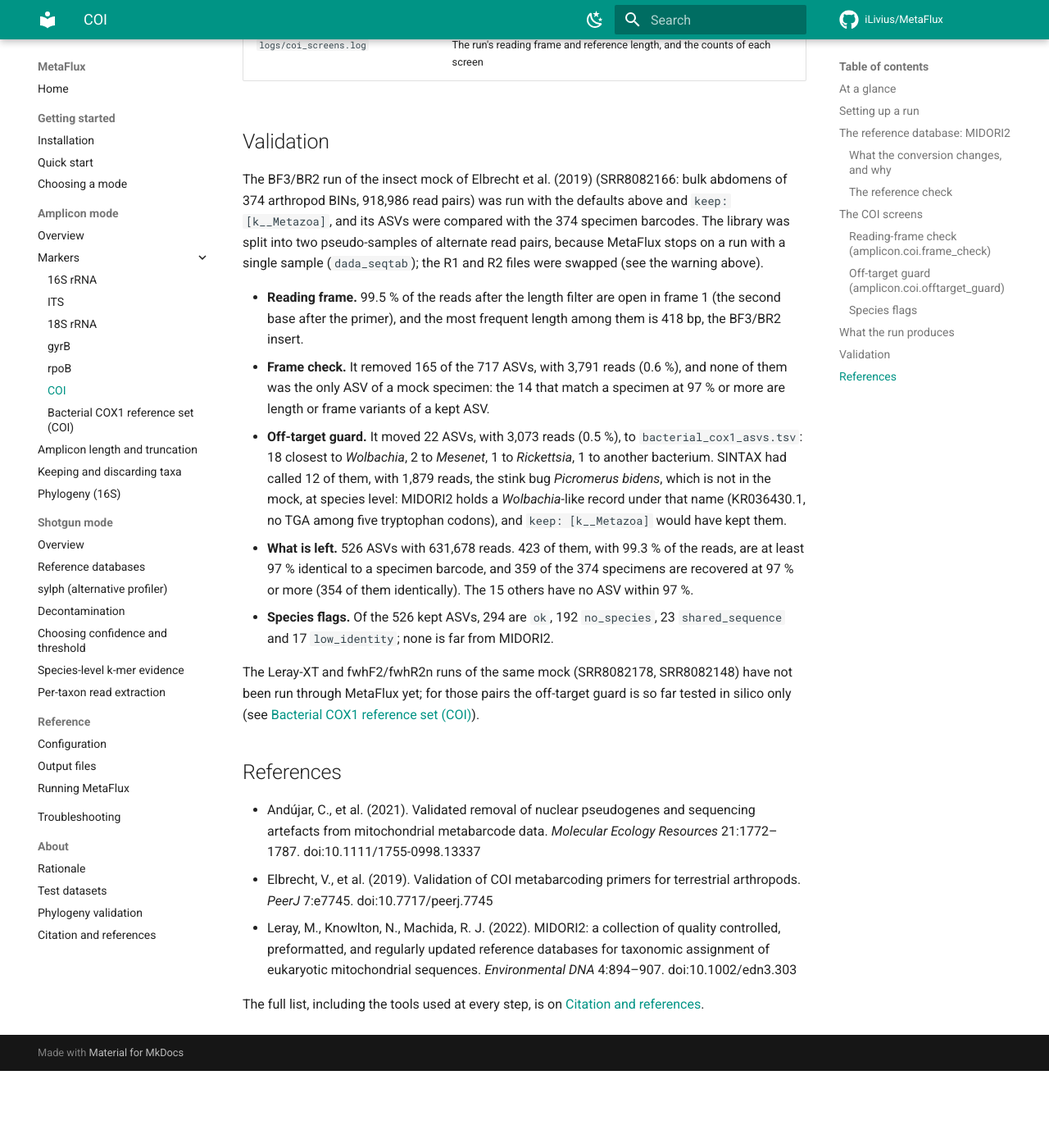
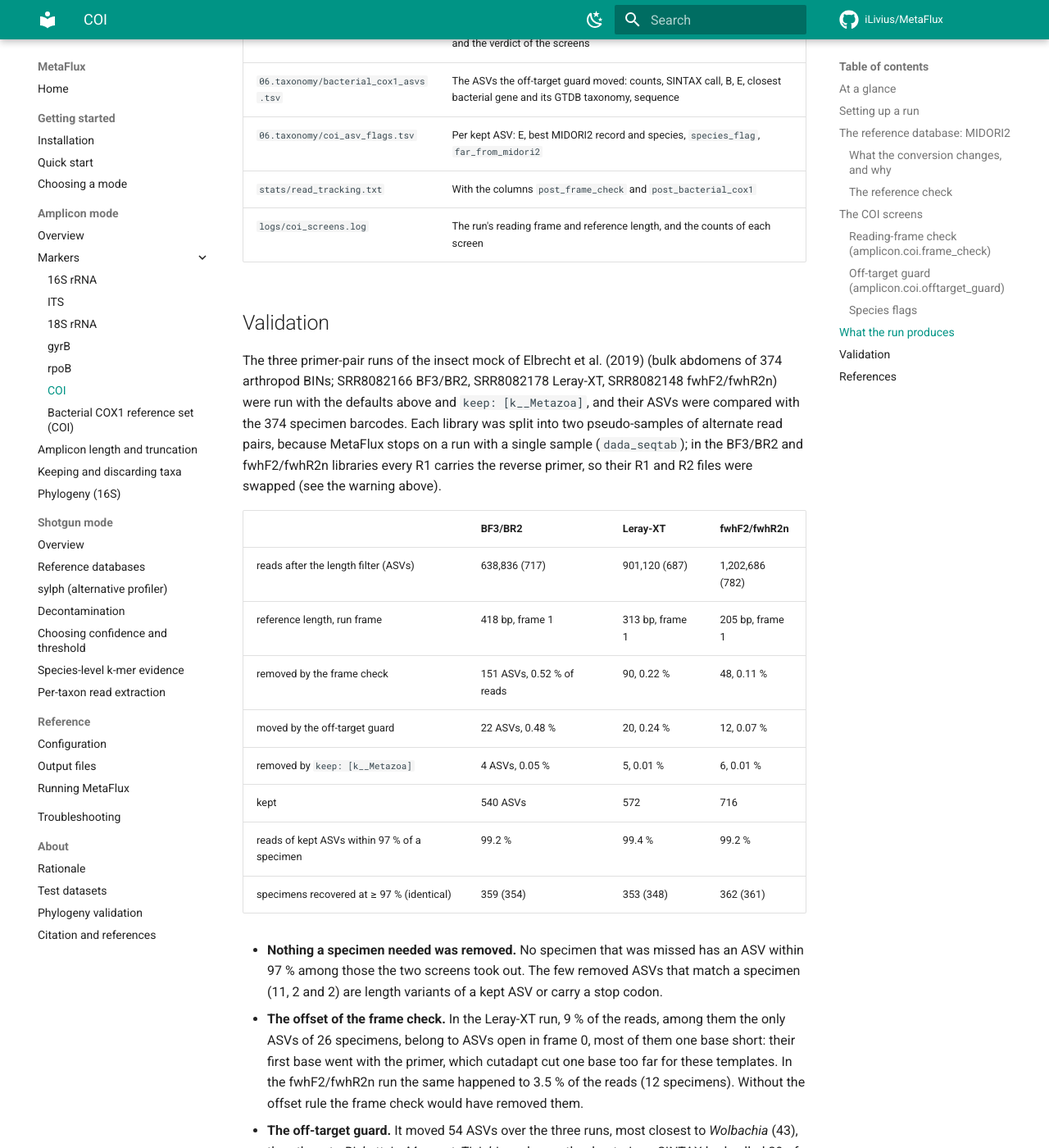
Before and after one commit to iLivius/MetaFlux, an MkDocs documentation site: the page built from docs/amplicon/markers/coi.md, in a window 1280 px wide and 1400 px high, scrolled down 7012 px. Shown: the whole window at 82% size. Built offline with MkDocs 1.6.1 and Material for MkDocs 9.7.7, drawn with Linux system fonts in a browser that asks for light colours; comment, search, counter and statistics services are not loaded; before the commit the page ends 8318 px from its top, so only the background shows below that; some of the changed text lies outside the part shown.

Commit message:
COI: the frame check allows an offset at the ASV's start; validation on all three mock runs
The Leray-XT run of the insect mock showed that cutadapt can cut one base too far
at the end of a primer that matches its template imperfectly, the same way for
every read of that template. The ASV is then one base short and open in the
frame next to the run's, and the frame check removed it: 9 % of the reads, and
the only ASVs of 26 specimens (fwhF2/fwhR2n: 3.5 %, 12 specimens).

- 80d_coi_screens.py, frame_and_length(): an ASV is in frame when it is open in
  the run's frame or in the frame an offset of its start gives it (run frame +
  length difference); its length is acceptable within length_tolerance bases of
  the reference length. A frameshift inside the ASV still leaves stop codons in
  both frames.
- tests/test_coi.py: the frame and length conditions.
- config: the frame_check comment.
- docs: the frame check on the COI page; the validation of the three runs
  (BF3/BR2, Leray-XT, fwhF2/fwhR2n: 359, 353 and 362 of 374 specimens recovered
  at >= 97 %; 0.1-0.5 % of the reads removed by the frame check and 0.07-0.5 %
  moved by the off-target guard, no specimen losing its only ASV); test
  datasets; configuration; changelog.

```diff
--- a/docs/amplicon/markers/coi.md
+++ b/docs/amplicon/markers/coi.md
@@ -155,14 +155,26 @@
 
 ### Reading-frame check (`amplicon.coi.frame_check`)
 
-Every ASV starts right after the forward primer, so all ASVs of a run share one codon
+Every ASV starts right after the forward primer, so the ASVs of a run share one codon
 phase. MetaFlux takes as the run's reading frame the frame free of TAA and TAG, the stop
 codons of every animal mitochondrial code, in most reads, and as the reference length the
 most frequent length, by reads, of the ASVs open in that frame. An ASV passes when
 
-- it has no TAA or TAG in the run's frame, and
-- its length differs from the reference length by whole codons only, by at most
-  `length_tolerance` bases (default 9, three codons).
+- it has no TAA or TAG in the run's frame, or in the frame that an offset of its start
+  gives it, and
+- its length is within `length_tolerance` bases (default 9, three codons) of the reference
+  length.
+
+The offset matters with primers that match some templates imperfectly. Cutadapt can then
+cut a base before or after the end of the primer, the same way for every read of that
+template, and the ASV starts one base early or late: it is one base longer or shorter, and
+open in the neighbouring frame. On the Leray-XT run of the insect mock (below), whose
+primers carry inosines, this happened to 9 % of the reads, among them the only ASVs of 26
+specimens.
+The frame an offset of *d* bases gives is the run's frame plus *d*, so an ASV one base
+short is tested in the frame before the run's. A frameshift inside an ASV, as in a
+pseudogene or an indel artefact, leaves stop codons in both frames, one on each side of the
+shift.
 
 TGA is not used, because it codes for tryptophan in animal and fungal mitochondria, and
 neither are AGA and AGG, stops in the vertebrate code only, so the check works the same for
@@ -249,34 +261,43 @@
 
 ## Validation
 
-The BF3/BR2 run of the insect mock of Elbrecht et al. (2019) (SRR8082166: bulk abdomens of
-374 arthropod BINs, 918,986 read pairs) was run with the defaults above and
-`keep: [k__Metazoa]`, and its ASVs were compared with the 374 specimen barcodes. The library
-was split into two pseudo-samples of alternate read pairs, because MetaFlux stops on a run
-with a single sample (`dada_seqtab`); the R1 and R2 files were swapped (see the warning
-above).
+The three primer-pair runs of the insect mock of Elbrecht et al. (2019) (bulk abdomens of
+374 arthropod BINs; SRR8082166 BF3/BR2, SRR8082178 Leray-XT, SRR8082148 fwhF2/fwhR2n) were
+run with the defaults above and `keep: [k__Metazoa]`, and their ASVs were compared with the
+374 specimen barcodes. Each library was split into two pseudo-samples of alternate read
+pairs, because MetaFlux stops on a run with a single sample (`dada_seqtab`); in the BF3/BR2
+and fwhF2/fwhR2n libraries every R1 carries the reverse primer, so their R1 and R2 files
+were swapped (see the warning above).
 
-- **Reading frame.** 99.5 % of the reads after the length filter are open in frame 1 (the
-  second base after the primer), and the most frequent length among them is 418 bp, the
-  BF3/BR2 insert.
-- **Frame check.** It removed 165 of the 717 ASVs, with 3,791 reads (0.6 %), and none of
-  them was the only ASV of a mock specimen: the 14 that match a specimen at 97 % or more are
-  length or frame variants of a kept ASV.
-- **Off-target guard.** It moved 22 ASVs, with 3,073 reads (0.5 %), to
-  `bacterial_cox1_asvs.tsv`: 18 closest to *Wolbachia*, 2 to *Mesenet*, 1 to *Rickettsia*,
-  1 to another bacterium. SINTAX had called 12 of them, with 1,879 reads, the stink bug
-  *Picromerus bidens*, which is not in the mock, at species level: MIDORI2 holds a
-  *Wolbachia*-like record under that name (KR036430.1, no TGA among five tryptophan codons),
-  and `keep: [k__Metazoa]` would have kept them.
-- **What is left.** 526 ASVs with 631,678 reads. 423 of them, with 99.3 % of the reads, are
-  at least 97 % identical to a specimen barcode, and 359 of the 374 specimens are recovered
-  at 97 % or more (354 of them identically). The 15 others have no ASV within 97 %.
-- **Species flags.** Of the 526 kept ASVs, 294 are `ok`, 192 `no_species`, 23
-  `shared_sequence` and 17 `low_identity`; none is far from MIDORI2.
+| | BF3/BR2 | Leray-XT | fwhF2/fwhR2n |
+|---|---|---|---|
+| reads after the length filter (ASVs) | 638,836 (717) | 901,120 (687) | 1,202,686 (782) |
+| reference length, run frame | 418 bp, frame 1 | 313 bp, frame 1 | 205 bp, frame 1 |
+| removed by the frame check | 151 ASVs, 0.52 % of reads | 90, 0.22 % | 48, 0.11 % |
+| moved by the off-target guard | 22 ASVs, 0.48 % | 20, 0.24 % | 12, 0.07 % |
+| removed by `keep: [k__Metazoa]` | 4 ASVs, 0.05 % | 5, 0.01 % | 6, 0.01 % |
+| kept | 540 ASVs | 572 | 716 |
+| reads of kept ASVs within 97 % of a specimen | 99.2 % | 99.4 % | 99.2 % |
+| specimens recovered at ≥ 97 % (identical) | 359 (354) | 353 (348) | 362 (361) |
 
-The Leray-XT and fwhF2/fwhR2n runs of the same mock (SRR8082178, SRR8082148) have not been
-run through MetaFlux yet; for those pairs the off-target guard is so far tested in silico
-only (see [Bacterial COX1 reference set (COI)](bacterial-cox1.md#step-7-final-test)).
+- **Nothing a specimen needed was removed.** No specimen that was missed has an ASV within
+  97 % among those the two screens took out. The few removed ASVs that match a specimen
+  (11, 2 and 2) are length variants of a kept ASV or carry a stop codon.
+- **The offset of the frame check.** In the Leray-XT run, 9 % of the reads, among them
+  the only ASVs of 26 specimens, belong to ASVs open in frame 0, most of them one base
+  short: their first base went with the primer, which cutadapt cut one base too far for
+  these templates. In the fwhF2/fwhR2n run the same happened to 3.5 % of the reads (12
+  specimens). Without the offset rule the frame check would have removed them.
+- **The off-target guard.** It moved 54 ASVs over the three runs, most closest to
+  *Wolbachia* (43), the others to *Rickettsia*, *Mesenet*, *Tisiphia* and one other
+  bacterium. SINTAX had called 29 of them, with 3,953 reads, the stink bug *Picromerus
+  bidens*, which is not in the mock, at species level: MIDORI2 holds a *Wolbachia*-like
+  record under that name (KR036430.1, no TGA among five tryptophan codons), and
+  `keep: [k__Metazoa]` would have kept them.
+- **Species flags.** Of the kept ASVs, 55 % (BF3/BR2), 49 % (Leray-XT) and 39 %
+  (fwhF2/fwhR2n) are `ok`, and `low_identity` and `shared_sequence` together flag 8–11 %;
+  the others have no species call, more of them the shorter the amplicon. None is far from
+  MIDORI2.
 
 ## References
 
```
Also changed, not shown: CHANGELOG.md (+3 -3 lines), docs/about/test-datasets.md (+11 -9 lines), docs/reference/configuration.md (+1 -1 lines), 3 other files.
